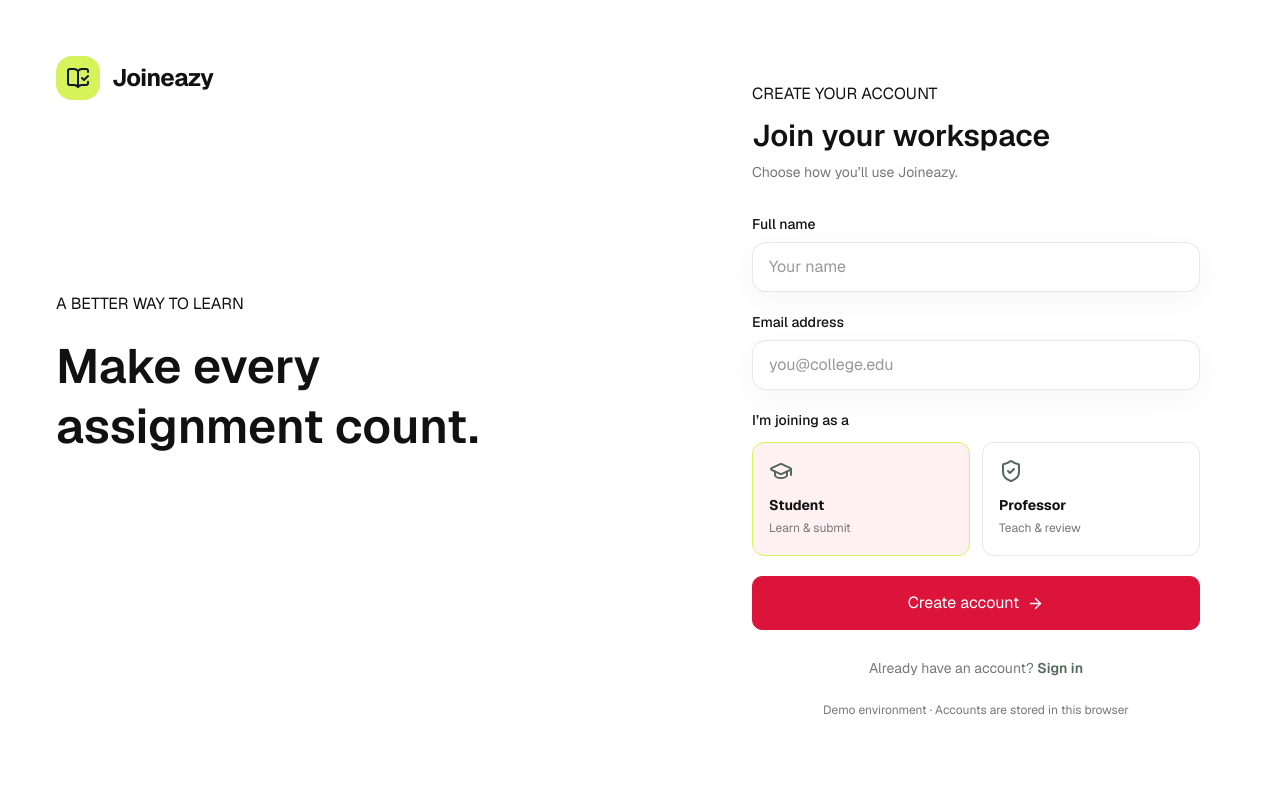
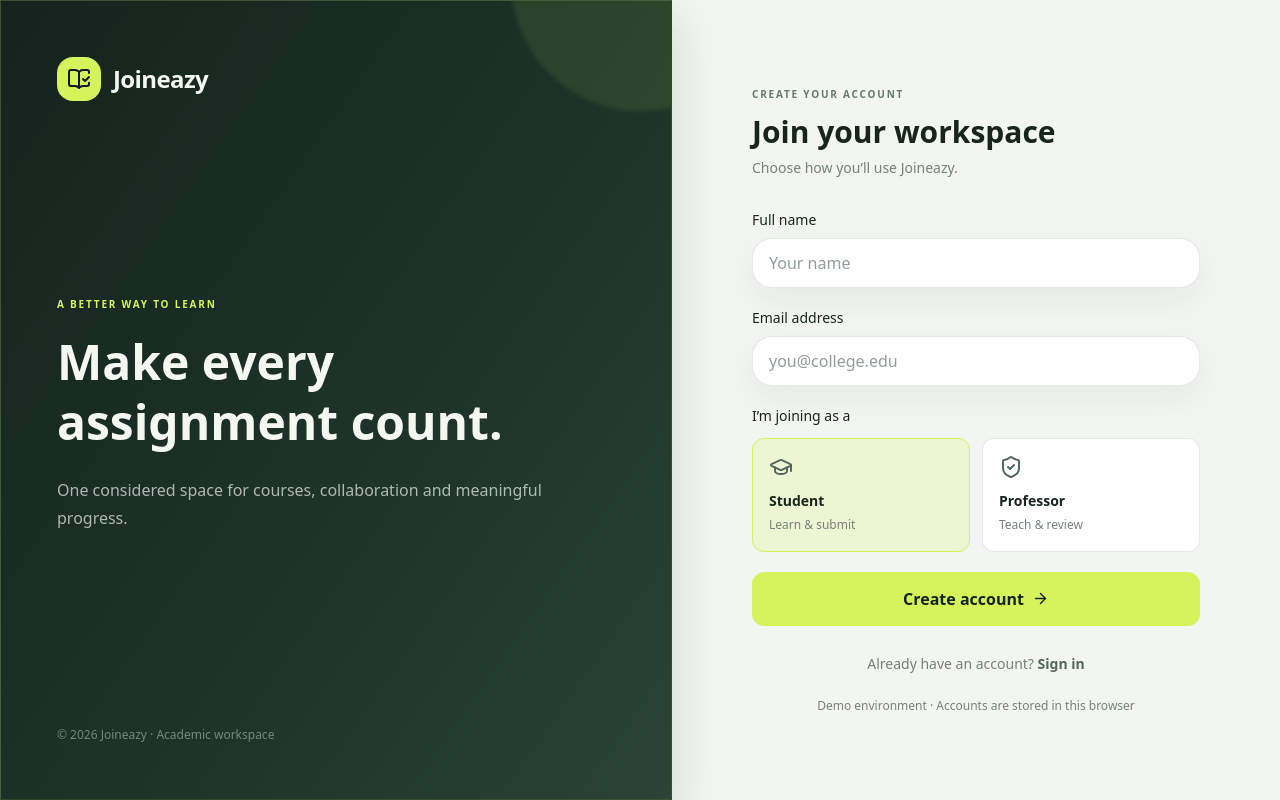
Before and after one commit to maity-moumita/student-assignment-system, a Next.js app: page /register in a window 1280 px wide. Built offline with nearby package versions, Linux system fonts and the light colour scheme.

Commit message:
frontend enhanced

```diff
--- a/src/app/globals.css
+++ b/src/app/globals.css
@@ -1,325 +1,95 @@
-
 @import "tailwindcss";
-
-/* =========================================
-   LIGHT THEME
-========================================= */
 
 :root {
   color-scheme: light;
-
-  --background: #ffffff;
-  --foreground: #111111;
-
-  --surface: #ffffff;
-  --surface-secondary: #f7f7f7;
-  --surface-tertiary: #eeeeee;
-
-  --muted: #777777;
-  --muted-foreground: #999999;
-
-  /* Primary accent */
-  --accent: #dc143c;
-  --accent-hover: #b91032;
-  --accent-light: #fff0f2;
-  --accent-border: rgba(220, 20, 60, 0.22);
-
-  /* Legacy variable compatibility */
-  --teal: #dc143c;
-  --teal-light: #fff0f2;
-
-  --pink: #dc143c;
-  --pink-light: #fff0f2;
-
-  /* Borders and surfaces */
-  --border: rgba(0, 0, 0, 0.09);
-  --border-strong: rgba(0, 0, 0, 0.15);
-
-  --glass: rgba(255, 255, 255, 0.88);
-  --glass-strong: rgba(255, 255, 255, 0.96);
-
-  --shadow: 0 8px 30px rgba(0, 0, 0, 0.045);
-  --shadow-hover: 0 12px 35px rgba(0, 0, 0, 0.08);
-
-  --radius-card: 14px;
-  --radius-control: 10px;
+  --forest: #14231D;
+  --sage: #93A5A1;
+  --lime: #D7F35C;
+  --background: #F3F5F0;
+  --foreground: #18251F;
+  --surface: #FFFFFF;
+  --surface-secondary: #EEF2EC;
+  --surface-tertiary: #E4EAE3;
+  --muted: #75827B;
+  --muted-foreground: #929D96;
+  --accent: #14231D;
+  --accent-hover: #20372D;
+  --accent-light: rgba(215,243,92,.20);
+  --accent-border: rgba(20,35,29,.16);
+  --teal: #14231D;
+  --teal-light: rgba(215,243,92,.24);
+  --pink: #14231D;
+  --pink-light: rgba(215,243,92,.24);
+  --border: rgba(20,35,29,.10);
+  --border-strong: rgba(20,35,29,.18);
+  --glass: rgba(255,255,255,.88);
+  --glass-strong: rgba(255,255,255,.96);
+  --shadow: 0 12px 34px rgba(20,35,29,.055);
+  --shadow-hover: 0 18px 42px rgba(20,35,29,.12);
+  --radius-card: 20px;
+  --radius-control: 12px;
 }
-
-/* =========================================
-   DARK THEME
-========================================= */
-
 .dark {
   color-scheme: dark;
+  --background: #101B16;
+  --foreground: #F1F5EF;
+  --surface: #192720;
+  --surface-secondary: #203229;
+  --surface-tertiary: #293D32;
+  --muted: #A0B0A6;
+  --muted-foreground: #82948A;
+  --accent: #D7F35C;
+  --accent-hover: #E4FF76;
+  --accent-light: rgba(215,243,92,.13);
+  --accent-border: rgba(215,243,92,.24);
+  --teal: #D7F35C;
+  --teal-light: rgba(215,243,92,.14);
+  --pink: #D7F35C;
+  --pink-light: rgba(215,243,92,.14);
+  --border: rgba(226,239,228,.10);
+  --border-strong: rgba(226,239,228,.17);
+  --glass: rgba(25,39,32,.92);
+  --glass-strong: rgba(20,35,29,.97);
+  --shadow: 0 12px 34px rgba(0,0,0,.20);
+  --shadow-hover: 0 18px 42px rgba(0,0,0,.32);
+}
+* { box-sizing: border-box; }
+html { scroll-behavior: smooth; }
+body { margin:0; min-height:100vh; background:var(--background); color:var(--foreground); font-family:var(--font-jakarta),'Plus Jakarta Sans',Inter,Arial,sans-serif; -webkit-font-smoothing:antialiased; transition:background-color .25s ease,color .25s ease; }
+button,input,select,textarea { font:inherit; }
+button { cursor:pointer; }
+button:disabled { cursor:not-allowed; }
+.glass,.glass-strong { background:var(--surface); border:1px solid var(--border); border-radius:var(--radius-card); box-shadow:var(--shadow); }
+.glass-hover { transition:transform .22s ease,border-color .22s ease,box-shadow .22s ease; }
+.glass-hover:hover { transform:translateY(-3px); border-color:var(--accent-border); box-shadow:var(--shadow-hover); }
+.teal-button { background:var(--lime); color:var(--forest); border:1px solid var(--lime); border-radius:var(--radius-control); font-weight:700; transition:all .2s ease; }
+.teal-button:hover { background:#E3FF75; border-color:#E3FF75; box-shadow:0 8px 22px rgba(215,243,92,.22); transform:translateY(-1px); }
+.teal-button:active { transform:scale(.98); }
+.pink-accent,.accent-text { color:var(--accent); }
+.pink-surface,.accent-surface { background:var(--accent-light); color:var(--accent); }
+.accent-border { border-color:var(--accent-border); }
+.royal-panel { background:linear-gradient(125deg,#14231D 0%,#20382D 72%,#2B4437 100%); color:#F5F7F1; border:1px solid rgba(215,243,92,.16); box-shadow:0 18px 45px rgba(20,35,29,.15); position:relative; overflow:hidden; }
+.royal-panel:after { content:""; position:absolute; width:260px; height:260px; border-radius:50%; right:-100px; top:-150px; background:rgba(215,243,92,.09); filter:blur(2px); pointer-events:none; }
+.eyebrow { color:#66796F; font-size:10px; font-weight:800; letter-spacing:.18em; text-transform:uppercase; }
+.eyebrow.gold { color:var(--lime); }
+.course-card { display:block; border:1px solid var(--border); border-radius:20px; background:var(--surface); box-shadow:var(--shadow); transition:transform .22s ease,border-color .22s ease,box-shadow .22s ease; }
+.course-card:hover { transform:translateY(-4px); border-color:rgba(20,35,29,.30); box-shadow:var(--shadow-hover); }
+input,select,textarea { color:var(--foreground); }
+input::placeholder,textarea::placeholder { color:var(--muted-foreground); }
+input:focus,select:focus,textarea:focus { outline:none; border-color:var(--accent); }
+button:focus-visible,input:focus-visible,select:focus-visible,textarea:focus-visible,a:focus-visible { outline:2px solid #A6C52D; outline-offset:3px; }
+::-webkit-scrollbar { width:7px; height:7px; }
+::-webkit-scrollbar-track { background:var(--background); }
+::-webkit-scrollbar-thumb { background:#A5B2AA; border-radius:10px; }
+::-webkit-scrollbar-thumb:hover { background:#6F8778; }
+::selection { background:var(--lime); color:var(--forest); }
+@keyframes fadeIn { from {opacity:0;transform:translateY(8px)} to {opacity:1;transform:translateY(0)} }
+.animate-fade-in { animation:fadeIn .35s ease both; }
+@media (prefers-reduced-motion:reduce) { *,*::before,*::after { scroll-behavior:auto!important; animation-duration:.01ms!important; animation-iteration-count:1!important; transition-duration:.01ms!important; } }
 
-  --background: #090909;
-  --foreground: #f5f5f5;
-
-  --surface: #151515;
-  --surface-secondary: #1c1c1c;
-  --surface-tertiary: #252525;
-
-  --muted: #999999;
-  --muted-foreground: #777777;
-
-  /* Primary accent */
-  --accent: #dc143c;
-  --accent-hover: #f02b50;
-  --accent-light: rgba(220, 20, 60, 0.13);
-  --accent-border: rgba(220, 20, 60, 0.32);
-
-  /* Legacy variable compatibility */
-  --teal: #dc143c;
-  --teal-light: rgba(220, 20, 60, 0.15);
-
-  --pink: #dc143c;
-  --pink-light: rgba(220, 20, 60, 0.15);
-
-  /* Borders and surfaces */
-  --border: rgba(255, 255, 255, 0.08);
-  --border-strong: rgba(255, 255, 255, 0.14);
-
-  --glass: rgba(21, 21, 21, 0.92);
-  --glass-strong: rgba(21, 21, 21, 0.97);
-
-  --shadow: 0 8px 30px rgba(0, 0, 0, 0.25);
-  --shadow-hover: 0 12px 35px rgba(0, 0, 0, 0.4);
-
-  --radius-card: 14px;
-  --radius-control: 10px;
-}
-
-/* =========================================
-   GLOBAL RESET
-========================================= */
-
-* {
-  box-sizing: border-box;
-}
-
-html {
-  scroll-behavior: smooth;
-}
-
-body {
-  margin: 0;
-  min-height: 100vh;
-
-  background: var(--background);
-  color: var(--foreground);
-
-  font-family:
-    var(--font-geist),
-    Inter,
-    Arial,
-    Helvetica,
-    sans-serif;
-
-  -webkit-font-smoothing: antialiased;
-  -moz-osx-font-smoothing: grayscale;
-
-  transition:
-    background-color 0.25s ease,
-    color 0.25s ease;
-}
-
-button,
-input,
-select,
-textarea {
-  font: inherit;
-}
-
-button {
-  cursor: pointer;
-}
-
-button:disabled {
-  cursor: not-allowed;
-}
-
-/* =========================================
-   CARD SYSTEM
-========================================= */
-
-.glass {
-  background: var(--surface);
-  border: 1px solid var(--border);
-  border-radius: var(--radius-card);
-  box-shadow: var(--shadow);
-}
-
-.glass-strong {
-  background: var(--surface);
-  border: 1px solid var(--border);
-  border-radius: var(--radius-card);
-  box-shadow: var(--shadow);
-}
-
-.glass-hover {
-  transition:
-    transform 0.2s ease,
-    border-color 0.2s ease,
-    box-shadow 0.2s ease;
-}
-
-.glass-hover:hover {
-  transform: translateY(-2px);
-  border-color: var(--accent-border);
-  box-shadow: var(--shadow-hover);
-}
-
-/* =========================================
-   BUTTONS
-========================================= */
-
-.teal-button {
-  background: var(--accent);
-  color: #ffffff;
-
-  border: 1px solid var(--accent);
-  border-radius: var(--radius-control);
-
-  transition:
-    background-color 0.2s ease,
-    transform 0.2s ease,
-    box-shadow 0.2s ease;
-}
-
-.teal-button:hover {
-  background: var(--accent-hover);
-  border-color: var(--accent-hover);
-  box-shadow: 0 5px 18px rgba(220, 20, 60, 0.18);
-  transform: translateY(-1px);
-}
-
-.teal-button:active {
-  transform: scale(0.98);
-}
-
-/* =========================================
-   ACCENT UTILITIES
-========================================= */
-
-.pink-accent {
-  color: var(--accent);
-}
-
-.pink-surface {
-  background: var(--accent-light);
-  color: var(--accent);
-}
-
-.accent-text {
-  color: var(--accent);
-}
-
-.accent-surface {
-  background: var(--accent-light);
-  color: var(--accent);
-}
-
-.accent-border {
-  border-color: var(--accent-border);
-}
-
-/* =========================================
-   INPUTS
-========================================= */
-
-input,
-select,
-textarea {
-  color: var(--foreground);
-}
-
-input::placeholder,
-textarea::placeholder {
-  color: var(--muted-foreground);
-}
-
-input:focus,
-select:focus,
-textarea:focus {
-  outline: none;
-  border-color: var(--accent);
-}
-
-/* =========================================
-   ACCESSIBILITY
-========================================= */
-
-button:focus-visible,
-input:focus-visible,
-select:focus-visible,
-textarea:focus-visible,
-a:focus-visible {
-  outline: 2px solid var(--accent);
-  outline-offset: 3px;
-}
-
-/* =========================================
-   SCROLLBAR
-========================================= */
-
-::-webkit-scrollbar {
-  width: 6px;
-  height: 6px;
-}
-
-::-webkit-scrollbar-track {
-  background: var(--background);
-}
-
-::-webkit-scrollbar-thumb {
-  background: #777777;
-  border-radius: 10px;
-}
-
-::-webkit-scrollbar-thumb:hover {
-  background: var(--accent);
-}
-
-/* =========================================
-   SELECTION
-========================================= */
-
-::selection {
-  background: var(--accent);
-  color: #ffffff;
-}
-
-/* =========================================
-   ANIMATIONS
-========================================= */
-
-@keyframes fadeIn {
-  from {
-    opacity: 0;
-    transform: translateY(8px);
-  }
-
-  to {
-    opacity: 1;
-    transform: translateY(0);
-  }
-}
-
-.animate-fade-in {
-  animation: fadeIn 0.35s ease both;
-}
-
-/* =========================================
-   RESPONSIVE
-========================================= */
-
-@media (prefers-reduced-motion: reduce) {
-  *,
-  *::before,
-  *::after {
-    scroll-behavior: auto !important;
-    animation-duration: 0.01ms !important;
-    animation-iteration-count: 1 !important;
-    transition-duration: 0.01ms !important;
-  }
-}
+/* Branded navigation and form details */
+.joineazy-sidebar { background:#14231D!important; color:#F3F6F0!important; border:0!important; border-right:1px solid rgba(215,243,92,.13)!important; border-radius:0!important; box-shadow:12px 0 35px rgba(20,35,29,.08)!important; }
+.joineazy-sidebar .sidebar-muted { color:#A2B1A6!important; }
+.joineazy-sidebar .sidebar-active { background:#D7F35C!important; color:#14231D!important; font-weight:800!important; }
+.joineazy-sidebar .sidebar-link { color:#C2CDC5!important; }
+.joineazy-sidebar .sidebar-link:hover { background:rgba(215,243,92,.11)!important; color:#D7F35C!important; }
```
